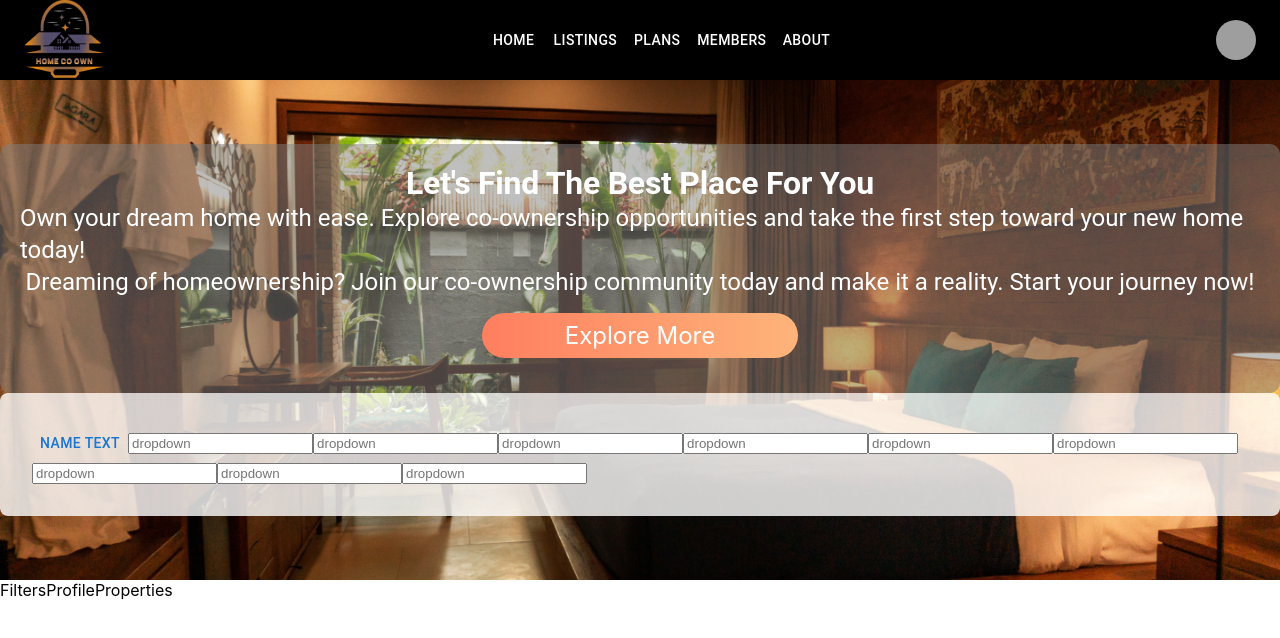
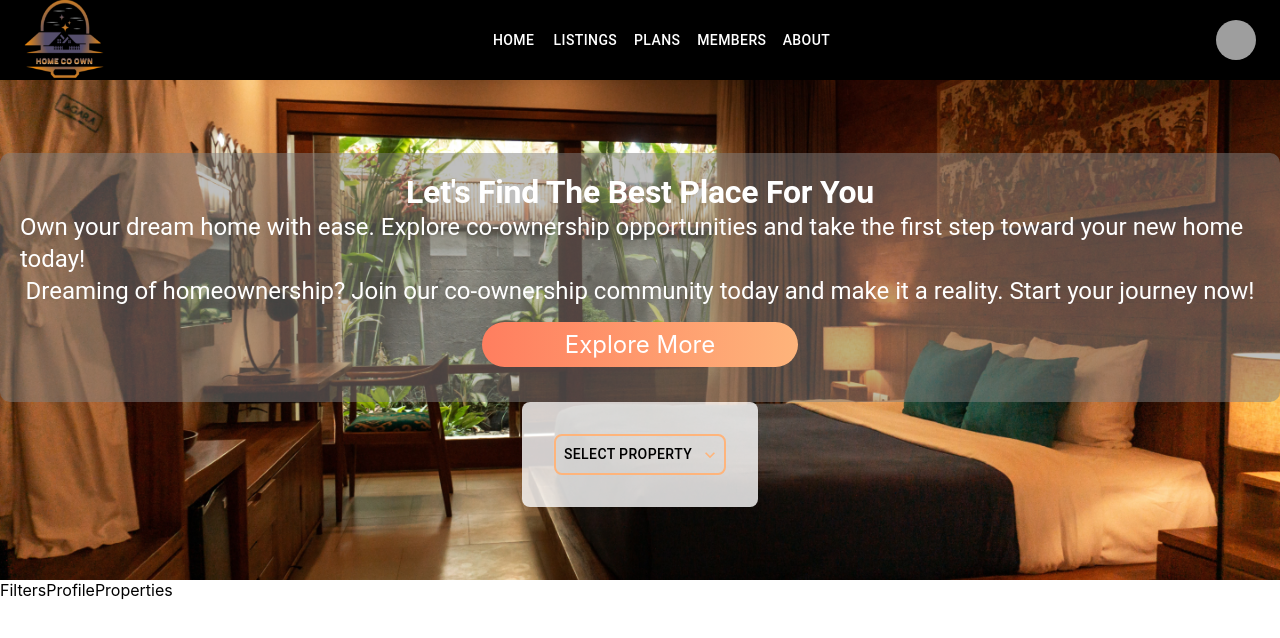
Before and after one commit to Anumjawaid/HomeCoOwn, a React (Create React App) app: page / in a window 1280 px wide. Shown: the top 638 px of the page. Built offline with nearby package versions, Linux system fonts and the light colour scheme; grey boxes are pictures that could not be loaded.

Commit message:
Basic Feature done for Filter

```diff
--- a/src/Components/IntroductionFilter.jsx
+++ b/src/Components/IntroductionFilter.jsx
@@ -50,16 +50,8 @@ const Filters = () => {
 
             }}
         >
-           <DropDown name="NAme text"/>
-           <input placeholder='dropdown'/>
-           <input placeholder='dropdown'/>
-           <input placeholder='dropdown'/>
-           <input placeholder='dropdown'/>
-           <input placeholder='dropdown'/>
-           <input placeholder='dropdown'/>
-           <input placeholder='dropdown'/>
-           <input placeholder='dropdown'/>
-           <input placeholder='dropdown'/>
+           <DropDown placeholder="Select Property " value="Property "/>
+
         </Box>
 
     )
--- a/src/Utils/Basic.jsx
+++ b/src/Utils/Basic.jsx
@@ -1,62 +1,75 @@
-import React,{useSatate} from 'react'
-import { Button,Box,MenuItem,MenuList,Menu } from "@mui/material"
-import ListItemText from '@mui/material/ListItemText';
-import ListItemIcon from '@mui/material/ListItemIcon';
-import Typography from '@mui/material/Typography';
-import ContentCut from '@mui/icons-material/ContentCut';
+import React, { useSatate } from 'react'
+import { Button, Box, MenuItem, MenuList, Menu, Select, InputLabel } from "@mui/material"
+import KeyboardArrowDownIcon from '@mui/icons-material/KeyboardArrowDown';
 
 
-export function ThemedButton(props){
-    return(
+
+export function ThemedButton(props) {
+  return (
     <>
-        <Box  sx={{ width: 300,
+      <Box sx={{
+        width: 300,
         background: 'linear-gradient(to right, #ff7e5f, #feb47b)',
         display: 'flex',
         alignItems: 'center',
         justifyContent: 'center',
-        padding:'8px',
-        margin:"15px",
+        padding: '8px',
+        margin: "15px",
         color: 'white',
-        borderRadius:"50px",
+        borderRadius: "50px",
         fontSize: '1.5rem',
-        "&:hover":{
-            cursor:"pointer",
+        "&:hover": {
+          cursor: "pointer",
           background: 'linear-gradient(to right, #feb47b, #ff7e5f)',
 
-        }}}>{props.label}</Box>
+        }
+      }}>{props.label}</Box>
     </>
   )
 }
 
-export function DropDown(props){
-    const [anchorEl, setAnchorEl] = React.useState();
-  const open = false;
+export function DropDown(props) {
+
+
+  const [anchorEl, setAnchorEl] = React.useState(null);
+  const open = Boolean(anchorEl);
   const handleClick = (event) => {
-    setAnchorEl(true);
+    setAnchorEl(event.currentTarget);
   };
   const handleClose = () => {
-    setAnchorEl(false);
+    setAnchorEl(null);
   };
-    return(
-        <>
+
+  return (
+    <div>
       <Button
         id="basic-button"
         aria-controls={open ? 'basic-menu' : undefined}
         aria-haspopup="true"
         aria-expanded={open ? 'true' : undefined}
+        sx={{border:"2px solid #feb47b",color:"#feb47b"}}
         onClick={handleClick}
+        endIcon={<KeyboardArrowDownIcon />}
       >
-            {props.name}
+        <span style={{color:"black"}}>{props.placeholder}</span>
       </Button>
-        <Menu>
-        <MenuItem>
-        <ListItemIcon>
-            <ContentCut fontSize="small" />
-          </ListItemIcon>
-          <ListItemText>Cut</ListItemText>
-          </MenuItem>
+      <Menu
+
+        anchorEl={anchorEl}
+        open={open}
+        label="Property"
+        onClose={handleClose}
+        sx={{color:"red"}}
+        variant='selectedMenu'
+        MenuListProps={{
+          'aria-labelledby': 'basic-button',
+        }}
+
+      >
+        <MenuItem sx={{color:"red",}} onClick={handleClose}>Profile</MenuItem>
 
       </Menu>
-        </>
+    </div>
+
   )
 }
```
Also changed, not shown: 1 other file (tests, documents, lock files or other folders). Lines whose indentation alone changed are shown as unchanged.
